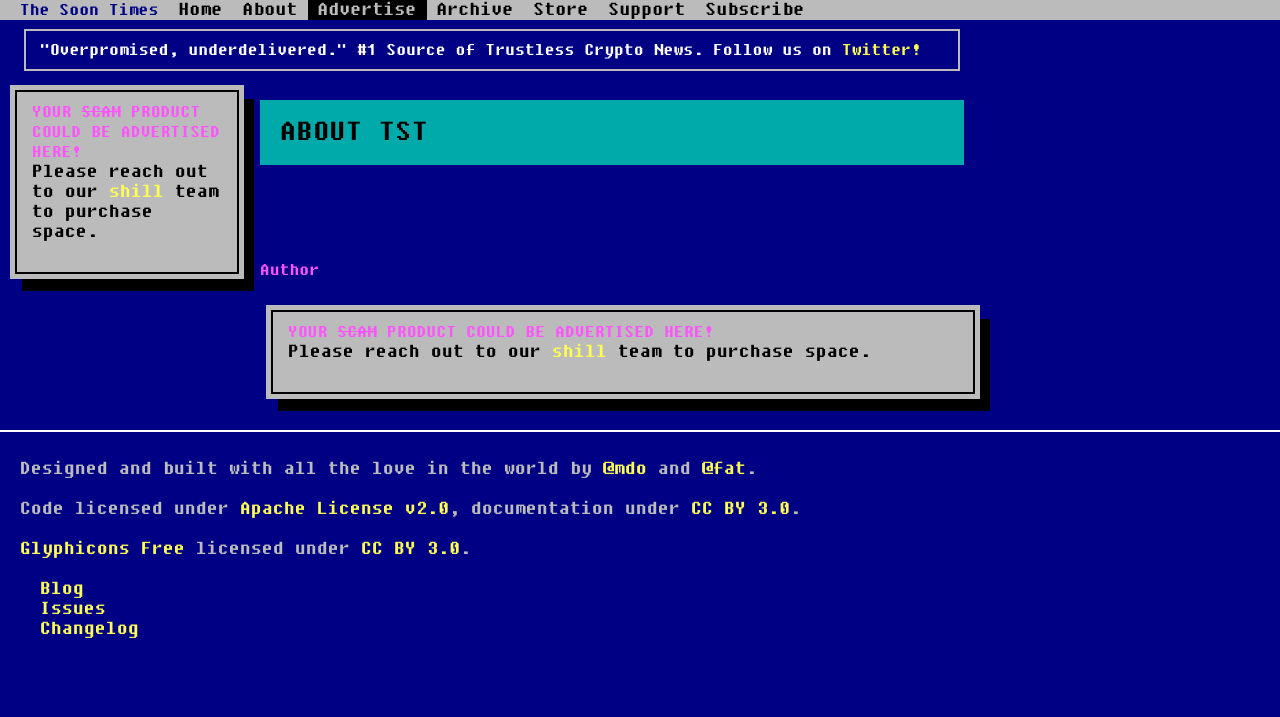
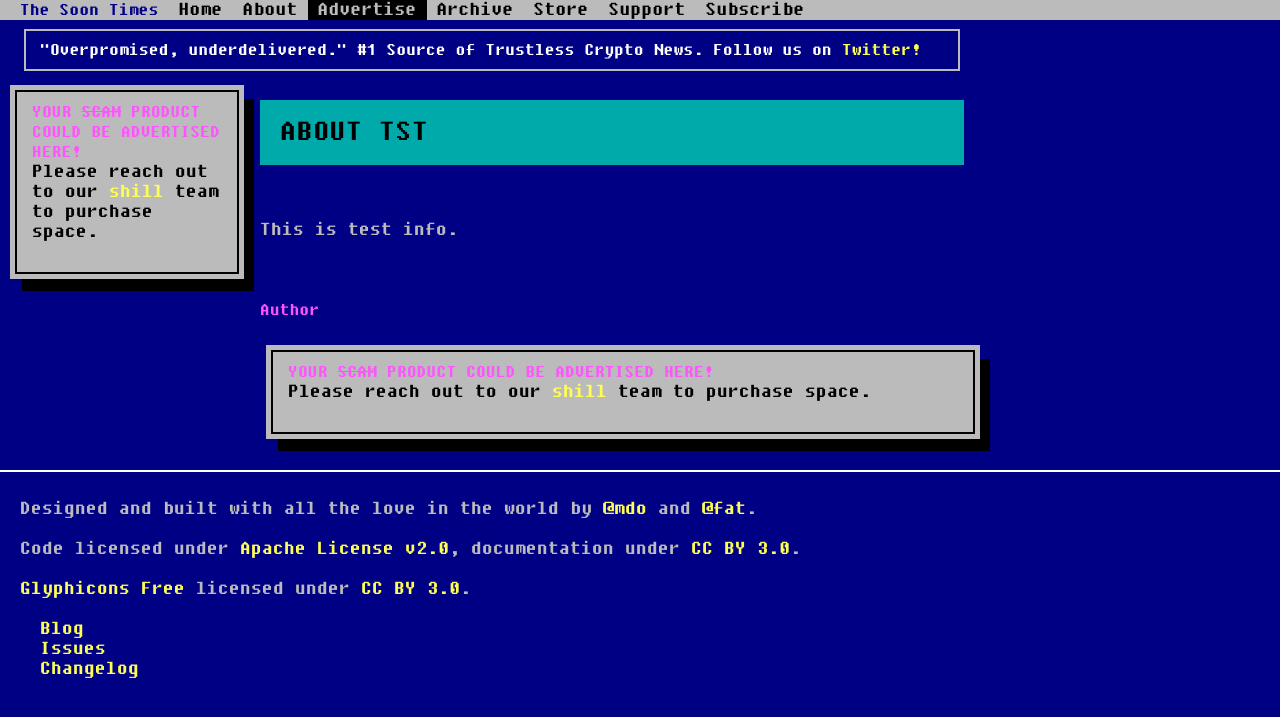
Before and after one commit to dmkgll/tst, a Jekyll site: the page built from about.md, in a window 1280 px wide. Shown: the top 717 px of the page. Built offline with Jekyll 4.4.1, drawn with Linux system fonts in a browser that asks for light colours; comment, search, counter and statistics services are not loaded.

Commit message:
Update about.md

```diff
--- a/about.md
+++ b/about.md
@@ -2,3 +2,5 @@
 layout: default
 title: About TST
 ---
+
+This is test info.
```
